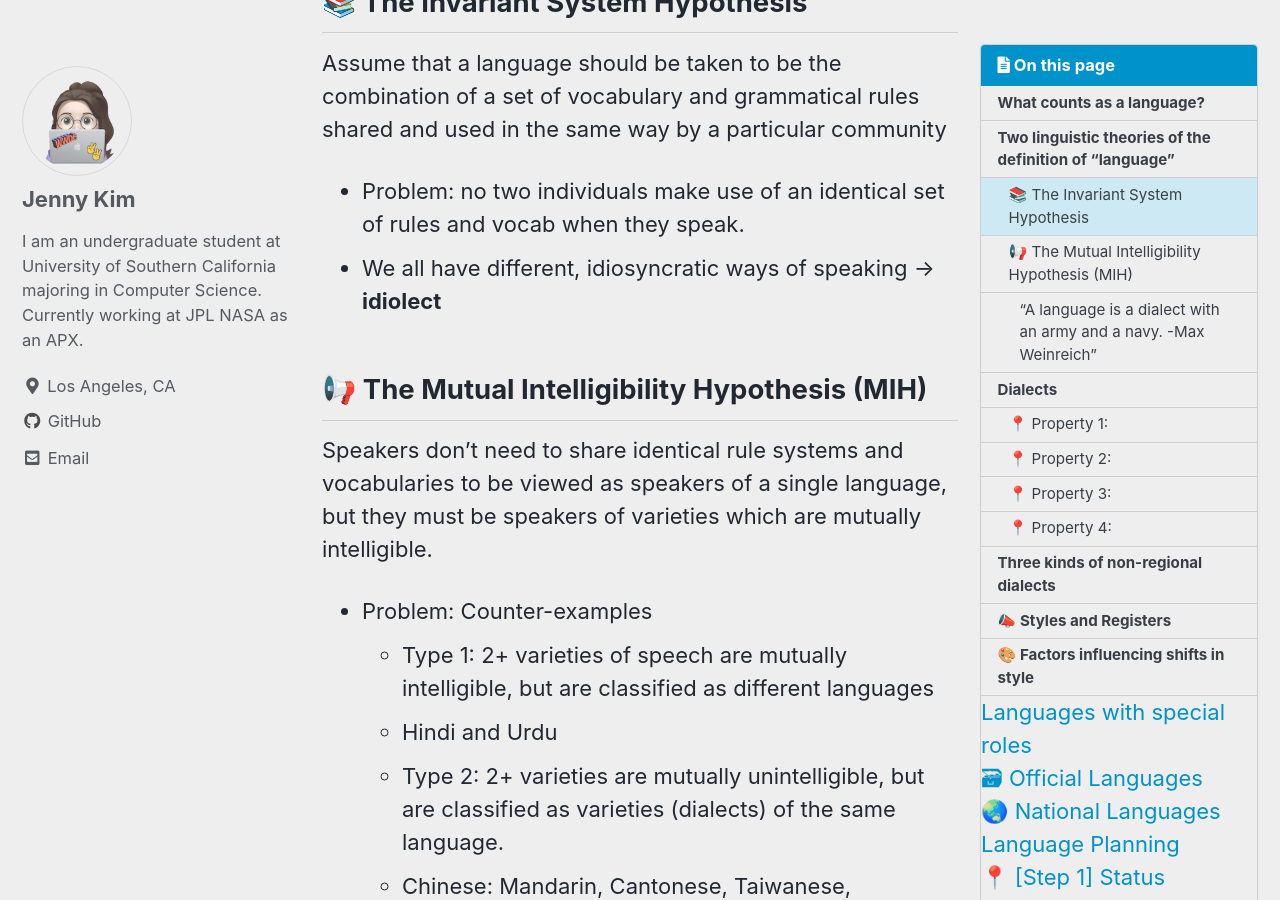
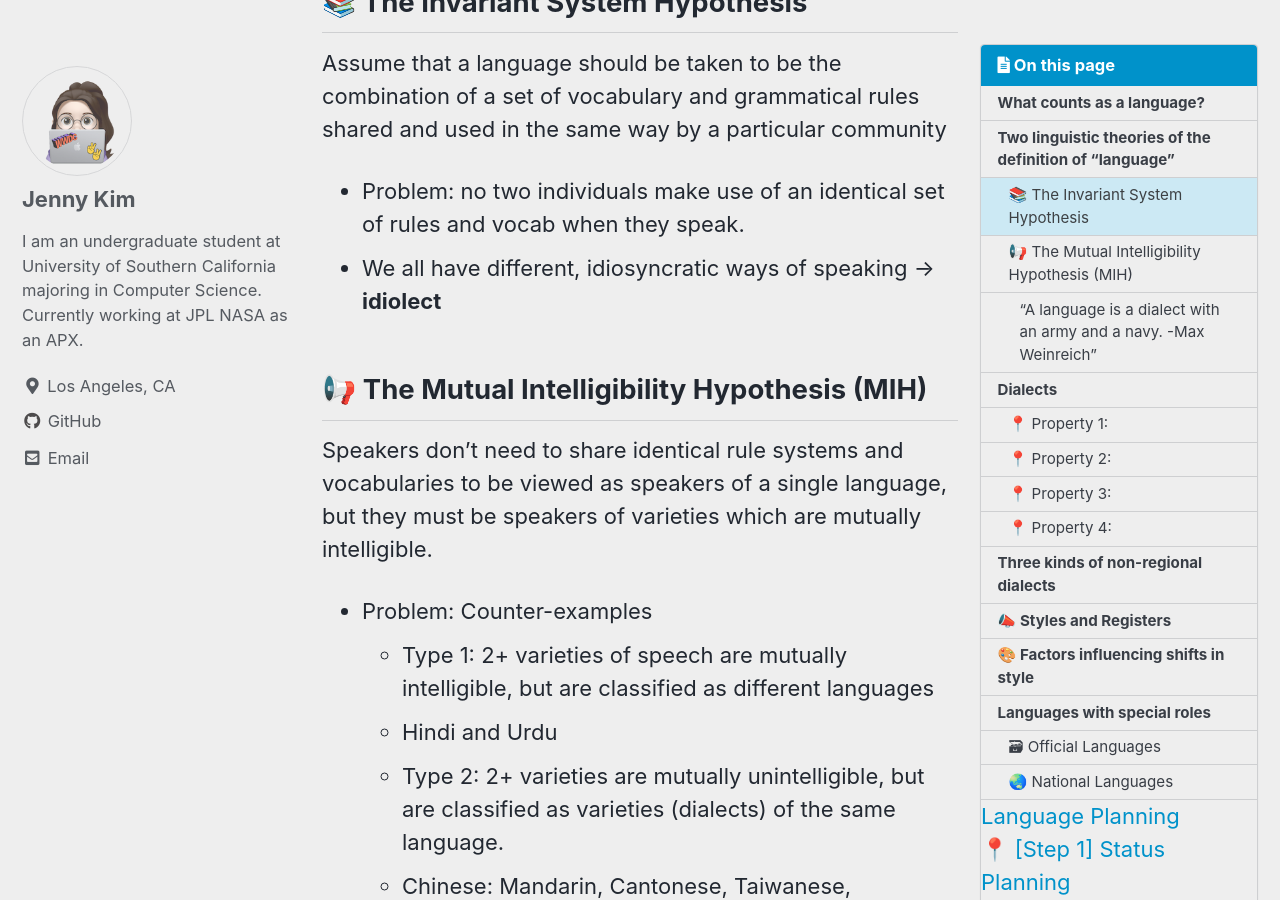
Before and after one commit to jenniverse/jennybrain.com, a Jekyll site: the page built from _posts/2022-09-26-languages-and-dialects.md, in a window 1280 px wide and 900 px high, scrolled down 600 px. Built offline with Jekyll 4.4.1, drawn with Linux system fonts in a browser that asks for light colours; cached includes are drawn as plain includes; comment, search, counter and statistics services are not loaded; a style sheet for code colours, icons or effects is not loaded.

Commit message:
changed indentations

```diff
--- a/_posts/2022-09-26-languages-and-dialects.md
+++ b/_posts/2022-09-26-languages-and-dialects.md
@@ -73,15 +73,15 @@ Linguists assume that the dialects of a language are all mutually intelligible,
 <br>
 <br>
 
-# Languages with special roles
+## Languages with special roles
 
-## 🗃 Official Languages
+### 🗃 Official Languages
 OLs are established for *pragmatic* reasons.
 Official languages are specified for:
 - Area of life/activity
 - Geographical area - either all of a country or a sub-part
 
-## 🌏 National Languages
+### 🌏 National Languages
 NLs are *symbolic* and intended to represent the nation and its projected national identity.
 
 <br>
@@ -111,7 +111,7 @@ Further developing the languages selcected in Step 1.
 
 <br>
 
-## 🛠 NLs should fulfill four special functions:
+### 🛠 NLs should fulfill four special functions:
 1. Unifying
 2. Separatist (distinguish its speakers from those of other nations)
 3. Prestige
```
